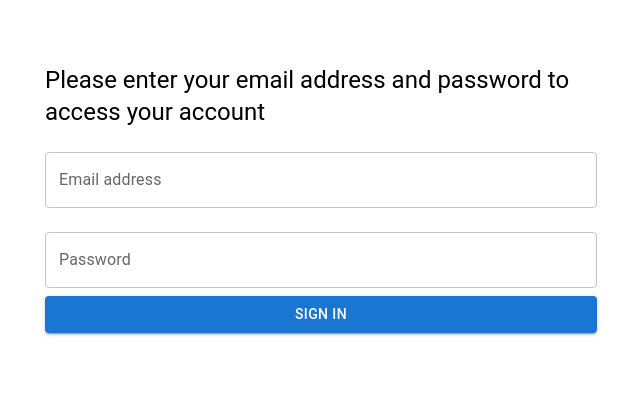
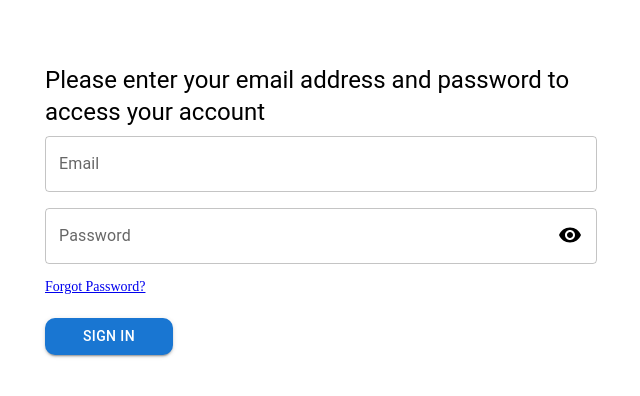
Before and after one commit to Alaa-Elghamry/Trianglez-BookStore-Task, a React (Vite) app: page /login in a window 1280 px wide. Shown: the top 396 px of the page, without its empty margins (319-959 px from the left). Built offline with nearby package versions, Linux system fonts and the light colour scheme.

Commit message:
chore: Update page title and add forgot password link in LoginForm

```diff
--- a/index.html
+++ b/index.html
@@ -4,7 +4,7 @@
     <meta charset="UTF-8" />
     <link rel="icon" type="image/svg+xml" href="/vite.svg" />
     <meta name="viewport" content="width=device-width, initial-scale=1.0" />
-    <title>Basic Structure</title>
+    <title>Book Store Dashboard</title>
   </head>
   <body>
     <div id="root"></div>
--- a/src/components/forms/LoginForm.jsx
+++ b/src/components/forms/LoginForm.jsx
@@ -21,11 +21,30 @@
     <Container maxWidth="sm">
       <Box sx={{ mt: 8 }}>
         <Typography variant="h5" component="h1" gutterBottom>
-          Please enter your email address and password to access your account
+          <strong>
+            Please enter your email address and password to access your account
+          </strong>
         </Typography>
         <form onSubmit={formik.handleSubmit}>
           <LoginFormFields formik={formik} />
-          <Button color="primary" variant="contained" fullWidth type="submit">
+          <Typography
+            variant="p"
+            component="p"
+            gutterBottom
+            color="blue"
+            sx={{ fontSize: "14px", mb: "1.5rem", textDecoration: "none" }}
+          >
+            <strong>
+              <a href="/login">Forgot Password?</a>
+            </strong>
+          </Typography>
+          <Button
+            color="primary"
+            variant="contained"
+            fullWidth
+            type="submit"
+            sx={{ width: "8rem", borderRadius: "10px" }}
+          >
             Sign In
           </Button>
         </form>
--- a/src/components/forms/LoginFormFields.jsx
+++ b/src/components/forms/LoginFormFields.jsx
@@ -1,33 +1,33 @@
-import { TextField } from "@mui/material";
+import { Stack, TextField } from "@mui/material";
 import React from "react";
+import PasswordInput from "./PasswordInput";
 
 export default function LoginFormFields({ formik }) {
   return (
     <>
+      <Stack>
         <TextField
-        fullWidth
-        id="email"
           name="email"
-        label="Email address"
-        value={formik.values.email}
+          label="Email"
+          variant="outlined"
+          sx={{
+            "& > :not(style)": { width: "100%" },
+            mb: "1rem",
+          }}
           onChange={formik.handleChange}
+          value={formik?.values.email}
           onBlur={formik.handleBlur}
           error={formik.touched.email && Boolean(formik.errors.email)}
           helperText={formik.touched.email && formik.errors.email}
-        margin="normal"
         />
-      <TextField
-        fullWidth
-        id="password"
+      </Stack>
+
+      <PasswordInput
         name="password"
-        label="Password"
-        type="password"
         value={formik.values.password}
         onChange={formik.handleChange}
-        onBlur={formik.handleBlur}
-        error={formik.touched.password && Boolean(formik.errors.password)}
-        helperText={formik.touched.password && formik.errors.password}
-        margin="normal"
+        error={formik.errors.password}
+        formik={formik}
       />
     </>
   );
--- /dev/null
+++ b/src/components/forms/PasswordInput.jsx
@@ -0,0 +1,33 @@
+import VisibilityIcon from "@mui/icons-material/Visibility";
+import VisibilityOffIcon from "@mui/icons-material/VisibilityOff";
+import { Stack, TextField } from "@mui/material";
+import { useState } from "react";
+
+export default function PasswordInput({ value, onChange, name, formik }) {
+  const [isShowPassword, setIsShowPassword] = useState(false);
+  const toggleShowPassword = () => {
+    setIsShowPassword(!isShowPassword);
+  };
+  return (
+    <Stack sx={{ position: "relative" }}>
+      <TextField
+        name={name}
+        label="Password"
+        variant="outlined"
+        type={isShowPassword ? "text" : "password"}
+        sx={{ "& > :not(style)": { width: "100%" }, mb: "1rem" }}
+        value={value}
+        onChange={onChange}
+        onBlur={formik.handleBlur}
+        error={formik.touched.password && Boolean(formik.errors.password)}
+        helperText={formik.touched.password && formik.errors.password}
+      />
+      <Stack
+        onClick={toggleShowPassword}
+        sx={{ position: "absolute", right: "15px", top: "15px" }}
+      >
+        {isShowPassword ? <VisibilityOffIcon /> : <VisibilityIcon />}
+      </Stack>
+    </Stack>
+  );
+}
--- a/src/hooks/useLoginFormik.js
+++ b/src/hooks/useLoginFormik.js
@@ -24,7 +24,6 @@
     validationSchema,
     onSubmit: async (values, { setSubmitting }) => {
       try {
-        // Assuming mockApiCall is defined elsewhere and imported
         const user = await mockApiCall(values);
         dispatch(login(user));
         navigate("/");
--- a/src/store/slices/authSlice.js
+++ b/src/store/slices/authSlice.js
@@ -5,7 +5,7 @@
 const authSlice = createSlice({
   name: "auth",
   initialState: {
-    isAuthenticated: !!userFromLocalStorage,
+    isAuthenticated: false,
     user: userFromLocalStorage,
   },
   reducers: {
```
Lines whose indentation alone changed are shown as unchanged.
